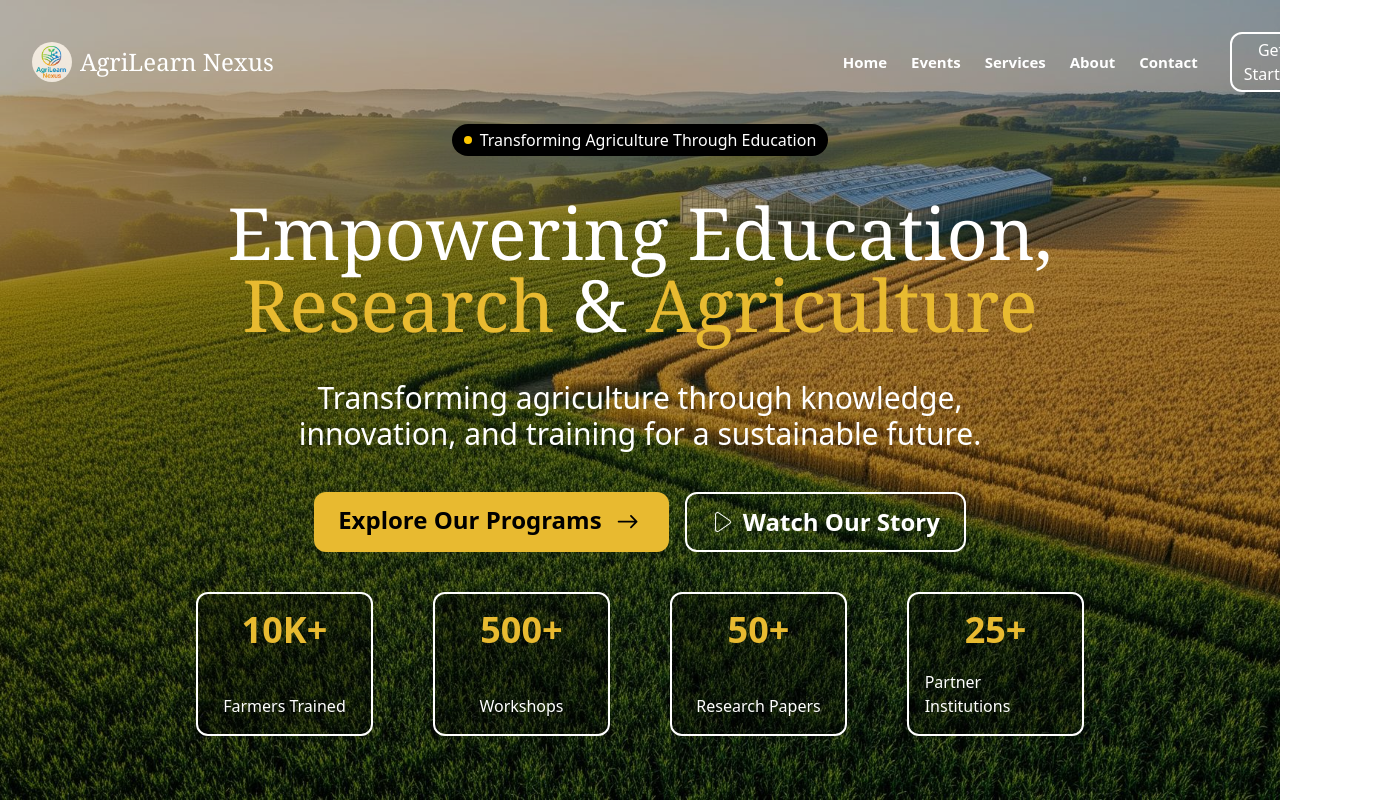
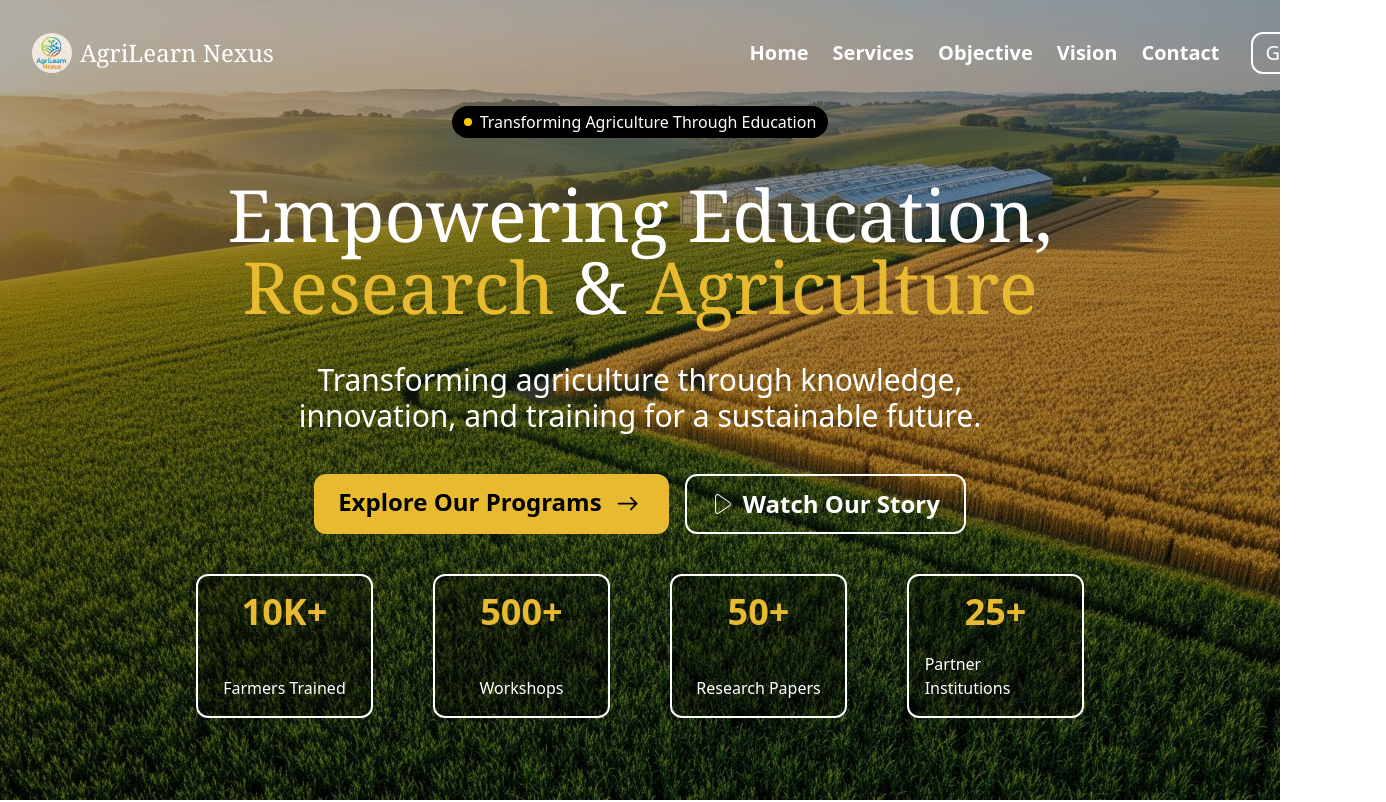
Before and after one commit to Agrilearn-Nexus/agrilearn-landing, a React (Vite) app: page / in a window 1280 px wide. Shown: the top 802 px of the page, 1386 px wide, since content can reach past the window. Built offline with nearby package versions, Linux system fonts and the light colour scheme.

Commit message:
update navLink and integrate with the component id

```diff
--- a/src/components/footer/Footer.jsx
+++ b/src/components/footer/Footer.jsx
@@ -9,7 +9,7 @@ import { CiMail } from "react-icons/ci";
 import { Link } from "react-router-dom";
 const Footer = () => {
   return (
-    <div className="flex px-16 py-18 border-b border-gray-500 justify-between bg-[#16261E] text-[#B7B8AD]">
+    <div id="contact" className="flex px-16 py-18 border-b border-gray-500 justify-between bg-[#16261E] text-[#B7B8AD]">
       <div className="w-1/4 flex flex-col gap-4">
         <h1 className="text-xl font-serif text-[#FBFBF8]">AgriLearn Nexus</h1>
         <p className="text-lg max-w-10/12">
--- a/src/components/nav/Navbar.jsx
+++ b/src/components/nav/Navbar.jsx
@@ -4,20 +4,25 @@ const Navbar = () => {
   return (
     <div className="flex justify-between items-center p-8 text-white">
       <div className="flex gap-2 items-center">
-        <img src={logo} className="w-10 rounded-full"/>
+        <img src={logo} className="w-10 rounded-full" />
         <h2 className="text-2xl font-serif">AgriLearn Nexus</h2>
       </div>
-      <div className="flex gap-8 w-1/3 items-center">
+      <div className="flex gap-8 w-[41%] items-center">
         <div className="flex gap-6">
-          {["Home", "Events", "Services", "About", "Contact"].map(
+          {["home", "services", "objective", "vision", "contact"].map(
             (item, index) => (
-              <NavLink className={`text-[15px] font-semibold`}>{item}</NavLink>
+              <a
+                href={`#${item}`}
+                className={`capitalize text-[20px] font-semibold`}
+              >
+                {item}
+              </a>
             )
           )}
         </div>
         <div>
           <button
-            className={`text-[16px] font-medium px-3 py-1 border-2 rounded-xl`}
+            className={`text-[20px] text-nowrap font-medium px-3 py-1 border-2 rounded-xl`}
           >
             Get Started
           </button>
--- a/src/components/objectives/objectiveSection/ObjectiveSection.jsx
+++ b/src/components/objectives/objectiveSection/ObjectiveSection.jsx
@@ -48,7 +48,7 @@ const ObjectiveSection = () => {
     },
   ];
   return (
-    <div className="bg-[#ECF4EE] mt-10">
+    <div id="objective" className="bg-[#ECF4EE] mt-10">
       <div className="flex flex-col items-center py-16 w-11/12 mx-auto gap-6">
         <h3 className="text-md text-[#2E6041]">OUR PURPOSE</h3>
         <h1 className="font-serif text-4xl font-semibold">
--- a/src/components/servicesSection/ServicesSection.jsx
+++ b/src/components/servicesSection/ServicesSection.jsx
@@ -48,7 +48,10 @@ const ServicesSection = () => {
   ];
   return (
     <>
-      <div className="flex flex-col items-center py-16 w-11/12 mx-auto gap-6">
+      <div
+        id="services"
+        className="flex flex-col items-center py-16 w-11/12 mx-auto gap-6"
+      >
         <h3 className="text-md text-[#2E6041]">WHAT WE OFFER</h3>
         <h1 className="font-serif text-4xl font-semibold">
           Services – What We Do
--- a/src/components/vision/Vision.jsx
+++ b/src/components/vision/Vision.jsx
@@ -3,7 +3,11 @@ import { LuQuote } from "react-icons/lu";
 import visionBG from "../../assets/vision-background.jpg";
 const Vision = () => {
   return (
-    <div className="bg-center" style={{ backgroundImage: `url(${visionBG})` }}>
+    <div
+      id="vision"
+      className="bg-center"
+      style={{ backgroundImage: `url(${visionBG})` }}
+    >
       <div className="w-full flex flex-col gap-8 items-center bg-black/70 py-16 ">
         <h3 className="text-[#E0B732] text-lg">OUR VISION</h3>
         <h3 className="text-[#E0B732] text-6xl">
```
